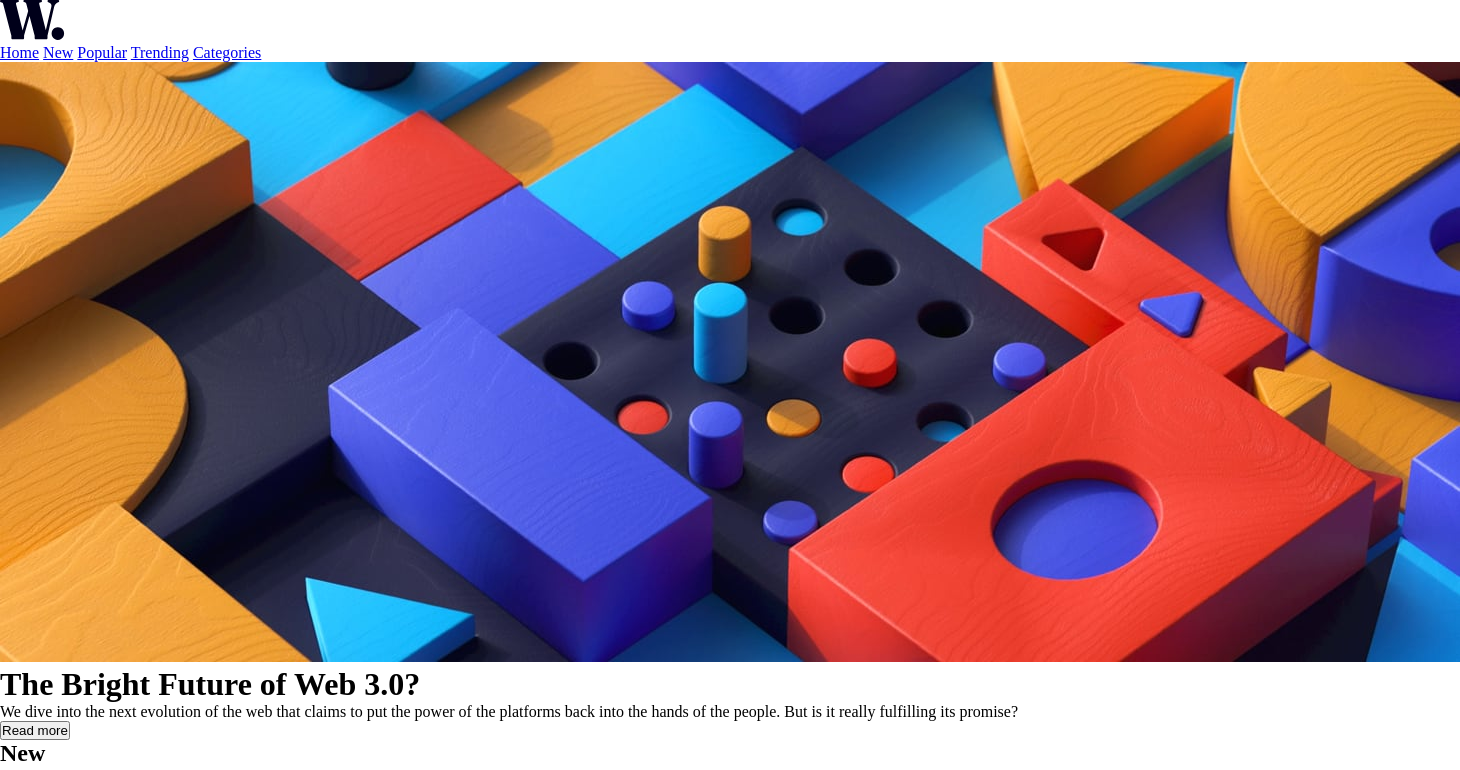
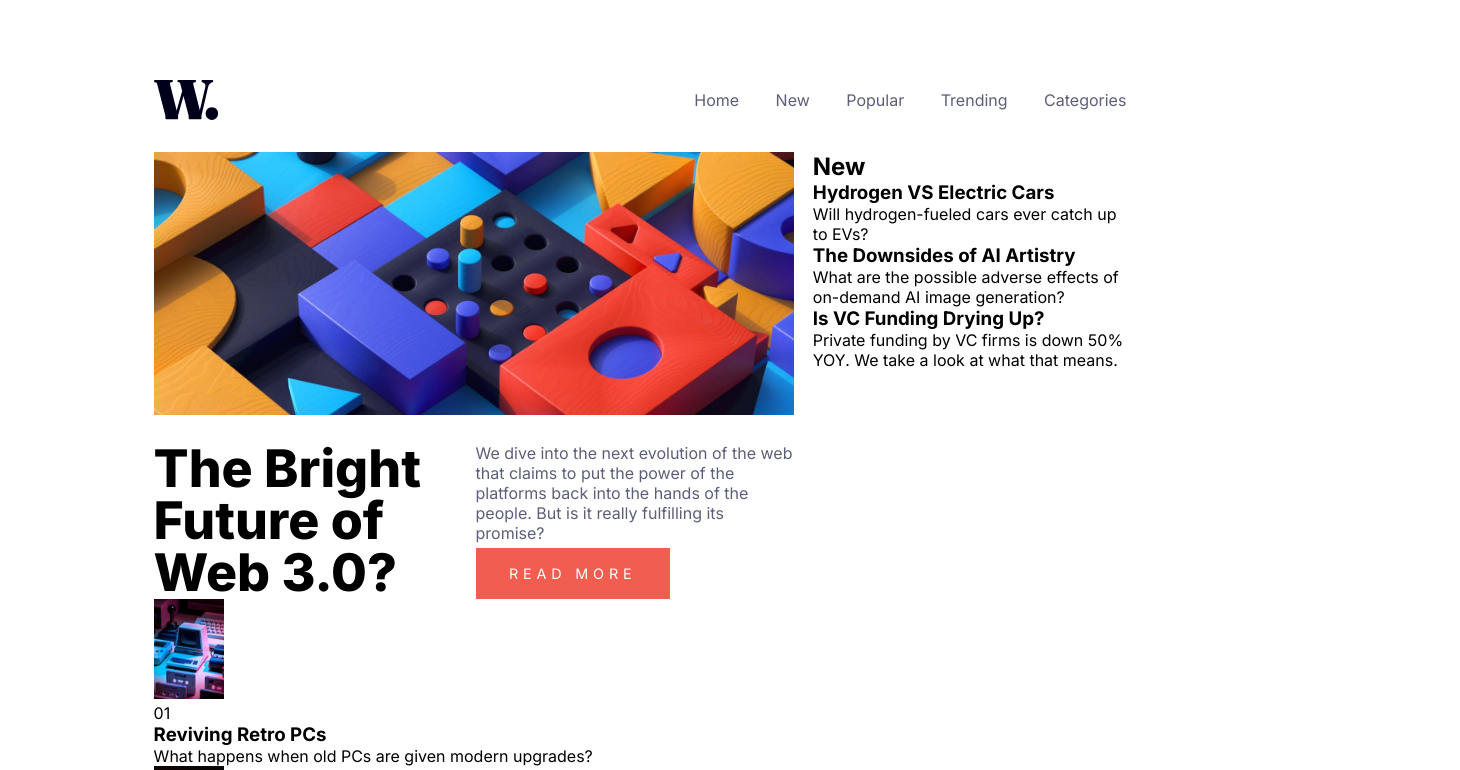
Before and after one commit to stefrotaru/news-homepage-main, a website: page index.html in a window 1280 px wide. Shown: the top 770 px of the page, 1460 px wide, since content can reach past the window. Drawn offline with Linux system fonts and the light colour scheme.

Commit message:
Working on styling

```diff
--- a/styles/sass/main.scss
+++ b/styles/sass/main.scss
@@ -24,45 +24,94 @@ $color-neutral--very-dark-blue: hsl(240, 100%, 5%);
 
 html {}
 
-body {}
+body {
+    height: 100vh;
+    font-family: $font-main;
 
-.container {}
+    display: flex;
+    flex-direction: column;
+    justify-content: center;
+    align-items: center;
+}
+
+.container {
+    height: 80vh;
+}
 
 .navbar {
-
+    display: flex;
+    align-items: center;
+    justify-content: space-between;
+    margin-block-end: 2rem;
 
     &__logo {}
 
     &__links {
+        justify-self: end;
+        word-spacing: 2rem;
 
-
-        &-link {}
+        &-link {
+            text-decoration: none;
+            color: $color-neutral--dark-grayish-blue;
+            font-weight: 400;
+        }
     }
 }
 
 .center {
-
+    display: grid;
+    grid-template-columns: repeat(3, minmax(150px, 24.5vw));
+    grid-template-rows: repeat(2, 1fr);
+    grid-column-gap: 1rem;
+    grid-row-gap: 0px;
 
     &__main-article {
+        grid-area: 1 / 1 / 3 / 3;
 
-
-        & > img {}
+        & > img {
+            max-width: 50vw;
+        }
 
         & > .flex-inline {
+            display: flex;
 
-
-            & > .flex-col {}
+            & > .flex-col {
+                display: flex;
+                flex-direction: column;
+                justify-content: space-between;
+            }
         }
 
-        &__title {}
+        &__title {
+            padding-top: 1.5rem;
+            font-size: calc(1rem + 2.8vw);
+            font-weight: 800;
+            line-height: 1em;
+        }
 
-        &__description {}
+        &__description {
+            width: 25.1vw;
+            padding-top: 1.5rem;
+            color: $color-neutral--dark-grayish-blue;
+            font-size: 1rem;
+        }
 
-        &__btn {}
+        &__btn {
+            width: 13.5em;
+            height: 3.5em;
+            text-transform: uppercase;
+            font-family: $font-main;
+            font-size: .9rem;
+            font-weight: 500;
+            letter-spacing: .3rem;
+            color: $color-neutral--off-white;
+            background-color: $color-primary--soft-red;
+            border: none;
+        }
     }
 
     &__new-articles {
-
+        grid-area: 1 / 3 / 3 / 4;
 
         &__title {}
 
```
Also changed, not shown: styles/css/style.css.
